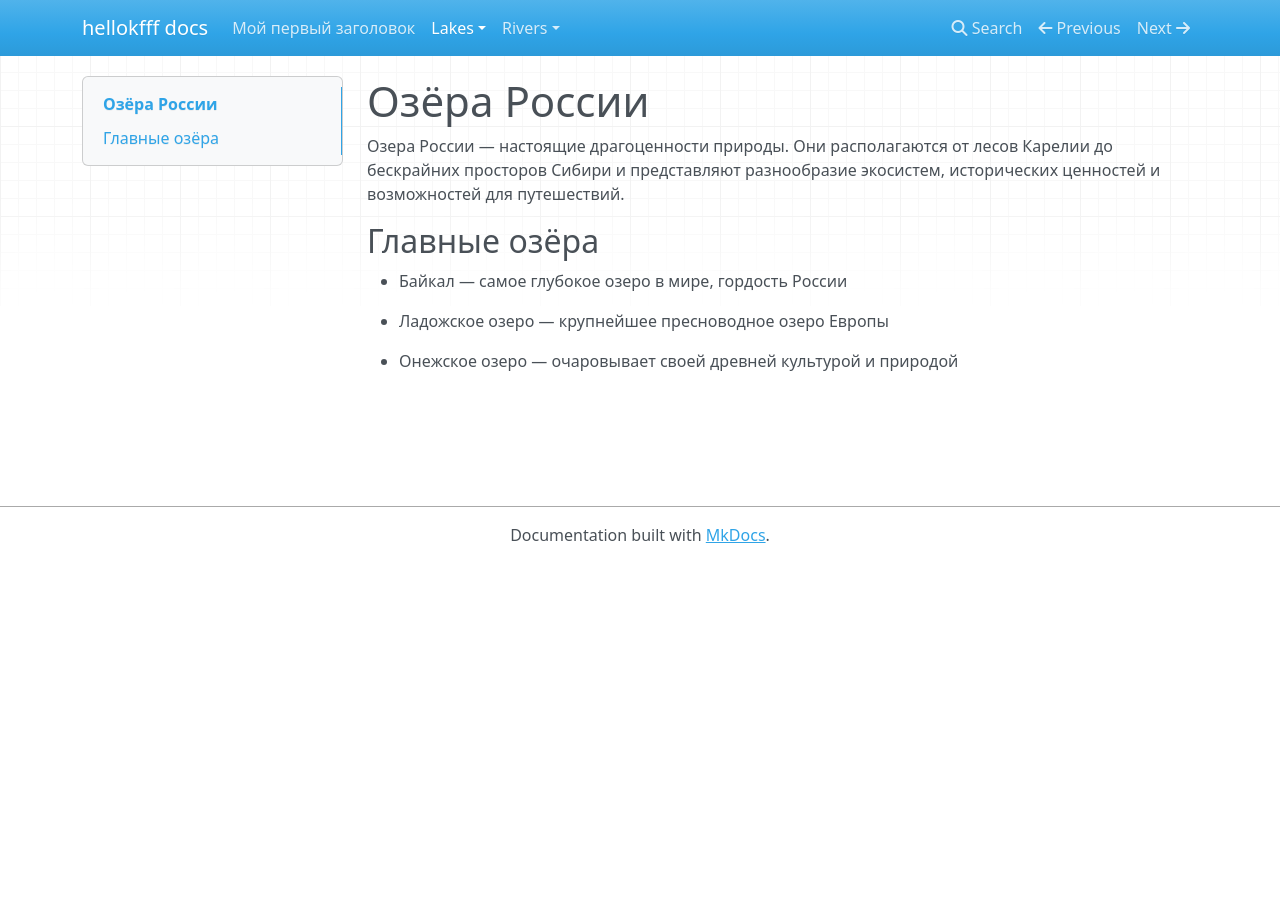
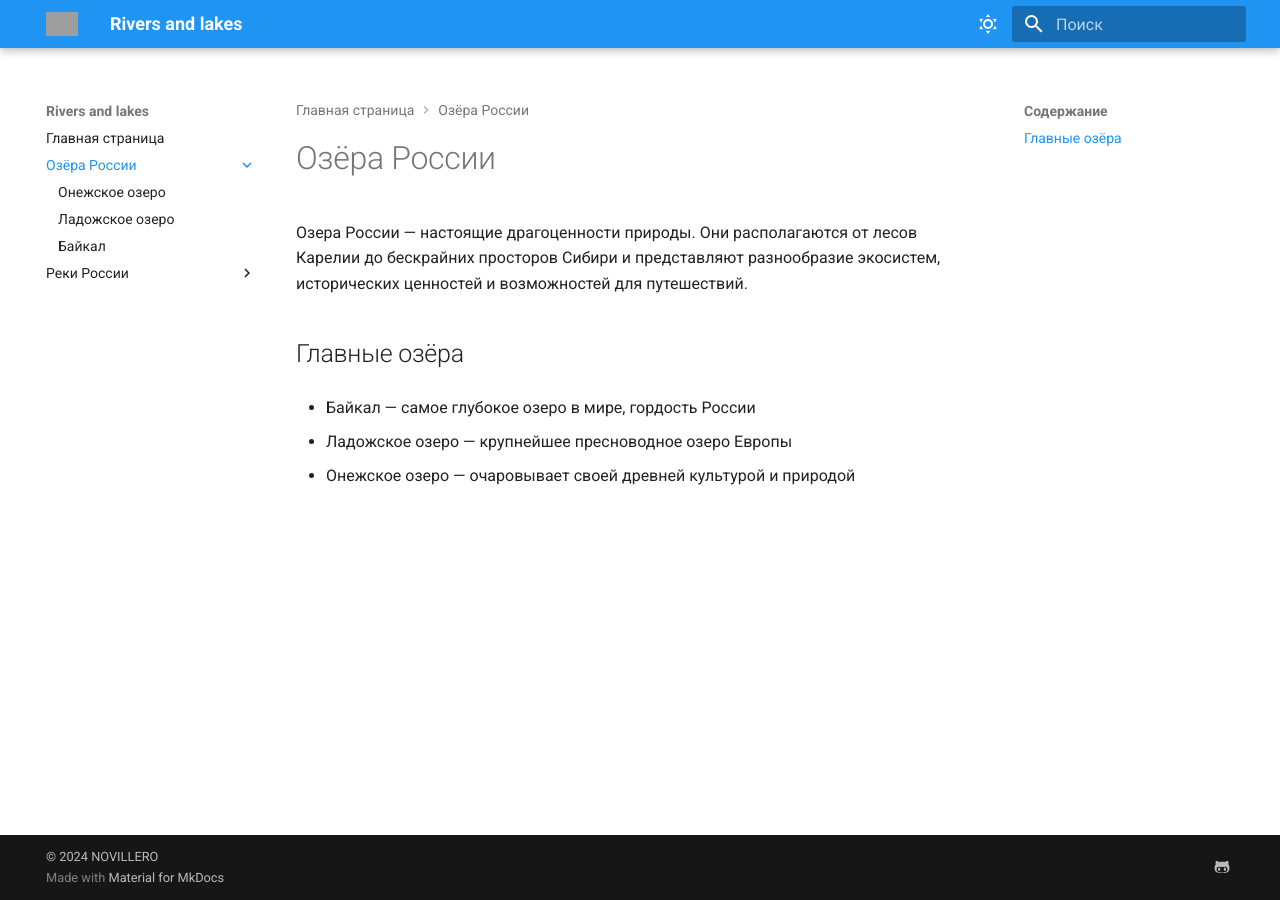
Before and after one commit to hellokfff/first_ssg, an MkDocs documentation site: the page built from docs/lakes/index.md, in a window 1280 px wide. Built offline with MkDocs 1.6.1 and Material for MkDocs 9.7.7, drawn with Linux system fonts in a browser that asks for light colours; nearby versions of some CDN libraries; grey boxes are pictures that could not be loaded.

Commit message:
добавила настройки сайта

```diff
--- a/mkdocs.yml
+++ b/mkdocs.yml
@@ -1 +1,76 @@
-site_name: hellokfff docs
+site_name: Rivers and lakes # Название сайта
+site_description: Rivers and lakes of Russia # Описание сайта, добавляется в meta-теги
+theme: # Тема сайта, информация о ее параметрах
+  name: material # Название темы
+  logo: logo.svg # Ссылка на логотип сайта
+  font:
+    text: Roboto # Шрифт текста
+    code: Roboto Mono # Шрифт для текста кода
+  features:
+    #- navigation.sections
+    - navigation.path # Хлебные крошки
+    - navigation.indexes # Позволяет создавать корневые страницы разделов меню. Корневая страница должна лежать в папке раздела и называться index.md. Пример использования корневых страниц приведен ниже в настройках nav
+    #- navigation.tabs # Верхнее меню
+    #- navigation.tabs.sticky # Фиксация верхнего меню
+    #- Navigation sections # Настройка спойлеров в левом меню
+    #- navigation.expand # Разворачивает спойлеры в левом меню по умолчанию
+    #- toc.integrate # Фиксирует оглавление страницы в левом меню
+    - navigation.instant # Функция быстрой загрузки страниц
+    - navigation.top # Добавляет кнопку «к началу» для быстрой обратной прокрутки страницы
+    - search.suggest # Подсказки при вводе поискового запроса
+    - search.highlight # Подсветка результатов поиска в тексте страницы
+    - content.code.copy # Кнопка копирования в блоке кода
+
+  language: ru # Язык
+  palette: # Настройки светлой и тёмной тем
+    # Настройки светлой темы
+    - scheme: default
+      toggle:
+        icon: material/weather-sunny # Иконка для активации светлой темы
+        name: Выключить солнышко # Всплывающий текст-подсказка
+      primary: blue # Основной цвет
+      accent: purple # Акцентный цвет
+    # Настройки тёмной темы
+    - scheme: slate
+      toggle:
+        icon: material/weather-night
+        name: Позвать солнышко
+      primary: deep purple
+      accent: blue
+
+nav: # Структура сайта
+    - Главная страница: index.md
+    - Озёра России:
+      - lakes/index.md
+      - Онежское озеро: lakes/onega.md
+      - Ладожское озеро: lakes/ladoga.md
+      - Байкал: lakes/baikal.md
+    - Реки России:
+      - rivers/index.md
+      - Свирь: rivers/svir.md
+      - Нева: rivers/neva.md
+      - Ангара: rivers/angara.md
+
+extra:
+  social: # Ссылки на соц.сети
+    - icon: fontawesome/brands/github-alt # Иконка гитхаба
+      link: https://github.com/hellokfff # Ссылка на гитхаб
+
+markdown_extensions: # Расширения markdown
+  - admonition # Поддержка информационных панелей (сообщений типа «Внимание», «Совет», «Примечание», etc.)
+  - footnotes # Поддержка встроенных сносок на страницах
+  - attr_list # Использование html-атрибутов и CSS в элементах markdown
+  - md_in_html # Поддержка markdown внутри html
+  - def_list # Поддержка списков определений
+  - pymdownx.tabbed # Использование вкладок (табов)
+  - pymdownx.details # Использование спойлеров (катов)
+  - pymdownx.highlight: # Подсветка синтаксиса в блоках кода
+      anchor_linenums: true
+  - pymdownx.superfences # Поддержка вложенных блоков кода
+  - pymdownx.snippets # Использование заимствованного контента
+  - pymdownx.emoji: # Иконки и эмодзи
+      emoji_index: !!python/name:material.extensions.emoji.twemoji
+      emoji_generator: !!python/name:material.extensions.emoji.to_svg
+
+copyright: |
+  &copy; 2024 NOVILLERO
```
